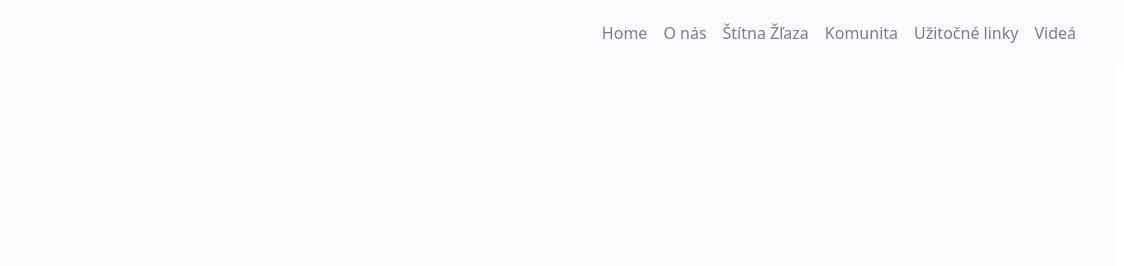
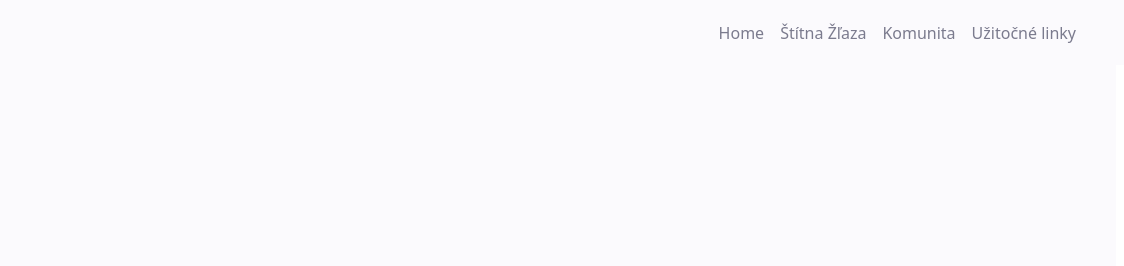
Before and after one commit to lukasNwr/sasz-web, an Astro site: page / in a window 1280 px wide. Shown: the top 266 px of the page, 156-1280 px from the left. Built offline with nearby package versions, Linux system fonts and the light colour scheme; Astro itself is replaced by a stand-in of ours.

Commit message:
remove onas, videa

```diff
--- a/src/components/navigation/Header.astro
+++ b/src/components/navigation/Header.astro
@@ -7,10 +7,10 @@ const menuItems = [
     name: "Home",
     link: "index.html",
   },
-  {
-    name: "O nás",
-    link: "/o-nas",
-  },
+  // {
+  //   name: "O nás",
+  //   link: "/o-nas",
+  // },
 
   {
     name: "Štítna Žľaza",
@@ -32,10 +32,10 @@ const menuItems = [
   //     name: "Materialy na Stiahnutie",
   //     link: "contact.html",
   //   },
-  {
-    name: "Videá",
-    link: "/videa",
-  },
+  // {
+  //   name: "Videá",
+  //   link: "/videa",
+  // },
 ];
 ---
 
```
